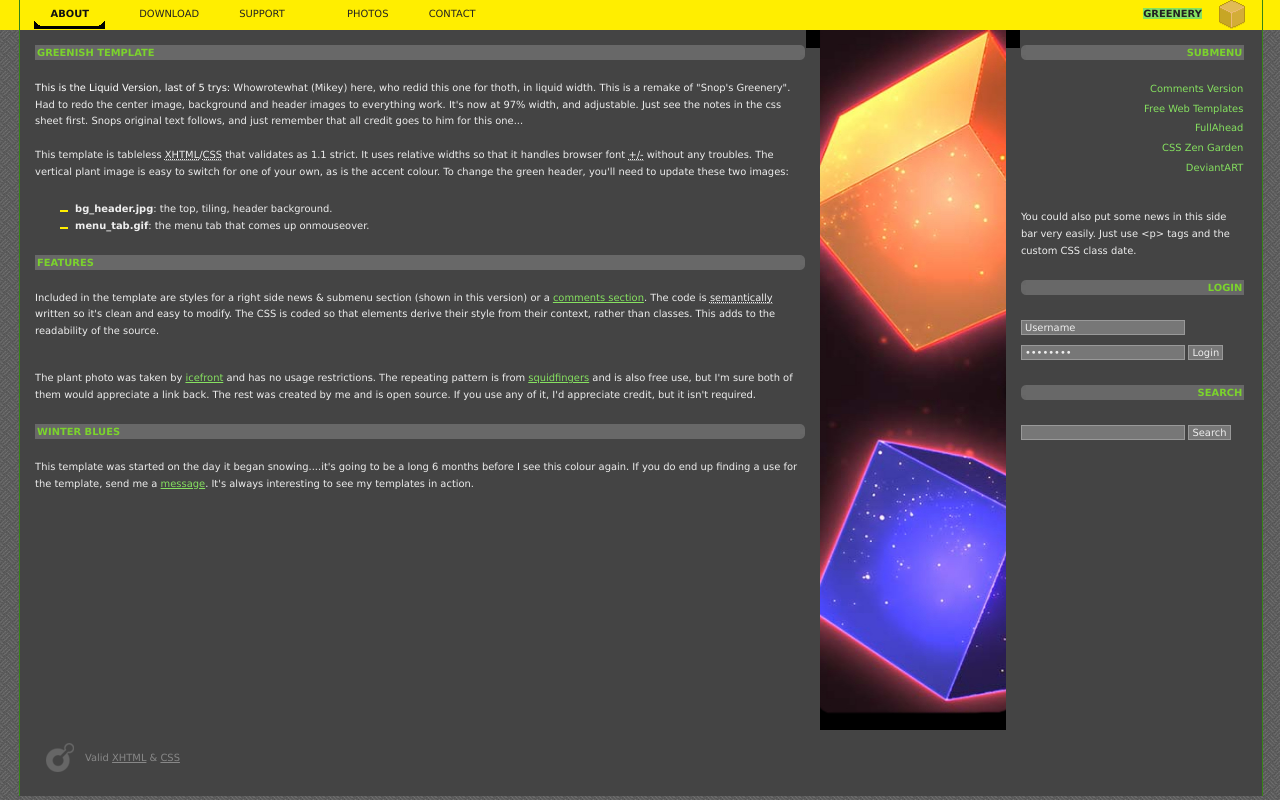
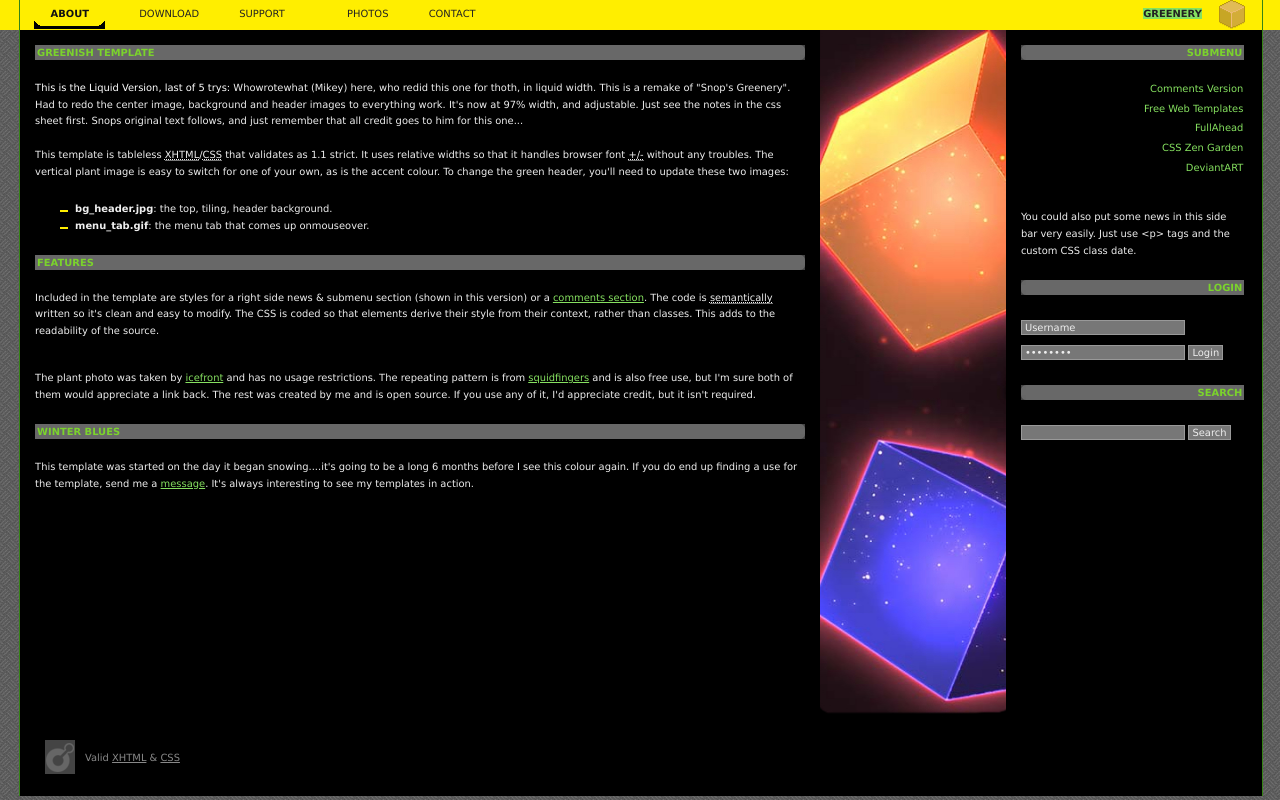
Before and after one commit to VoidArchivesWiki/HI3, a plain HTML site: page menu.html in a window 1280 px wide. Drawn offline with Linux system fonts and the light colour scheme.

Commit message:
Add files via upload

```diff
--- a/css/screen5.css
+++ b/css/screen5.css
@@ -1,10 +1,3 @@
-/***************************************************
-     AUTHOR: Pat Heard ( FullAhead.org )
-   TEMPLATE: Greenery
-       DATE: 2005.11.30
-  COPYRIGHT: none
- ***************************************************/
-
 
 /***************************************************
    HTML Element Styles
@@ -30,7 +23,7 @@ just take the difference, which is 10% and put half of 10% on the left and
 set your width for 90%.  Done deal!!!!  ***/
 
 .wrap {position:absolute;top:0px; left:1.5%; width:97%; margin:0; z-index:500;
-background-color: #444444; border-left:1px solid #368416; border-right: 1px solid #368416;}
+background-color: #000000; border-left:1px solid #368416; border-right: 1px solid #368416;}
 
 
 
```
Also changed, not shown: index.html (+3 -13 lines).
